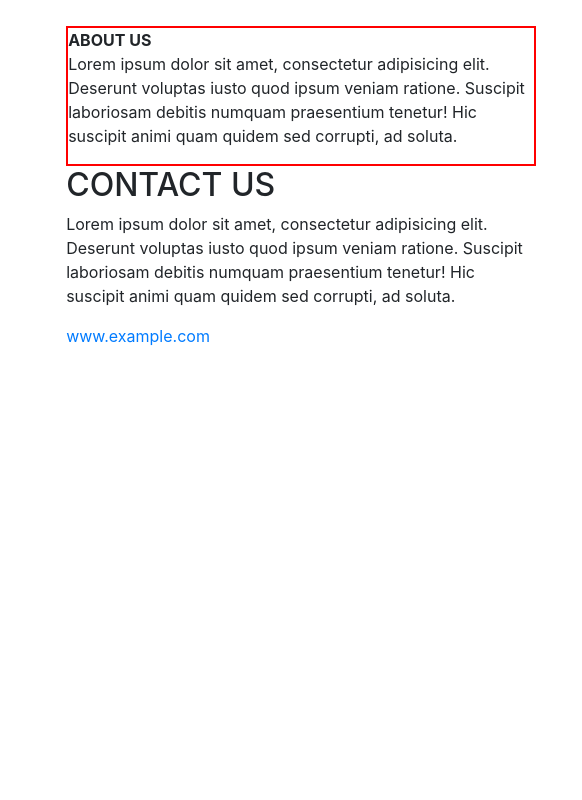
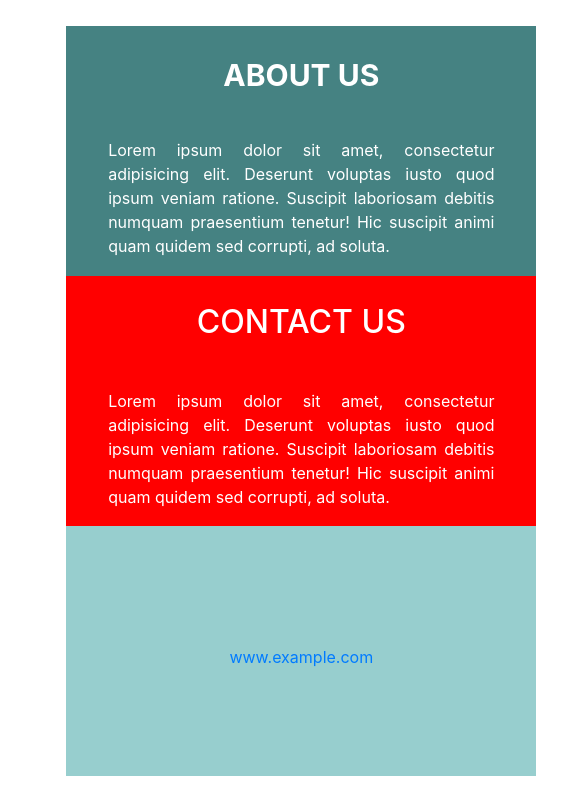
Before and after one commit to Manish-jadav/Layout-2-Company, a plain HTML site: page Layout-2.html in a window 1280 px wide. Shown: the full height of the page, 698-1280 px from the left. Drawn offline with nearby package versions, Linux system fonts and the light colour scheme.

Commit message:
Layout-2 (css file)

```diff
--- a/Layout_2.css
+++ b/Layout_2.css
@@ -20,5 +20,33 @@
     padding-top: 30px;
 }
 .about_us{
+    border: 2px solid rgb(69, 130, 130);
+    background-color: rgb(69, 130, 130);
+    color: white;
+    height: 250px;
+    text-align: center;
+}
+.contact_us{
     border: 2px solid red;
+    background-color: red;
+    height: 250px;
+    color: white;
 }
+.b_link{
+    border: 2px solid rgb(151, 206, 206);
+    background-color: rgb(151, 206, 206);
+    height: 250px;
+    text-align: center;
+    padding:25%;
+}
+.s_h2{
+    font-size: 30px;
+    padding-top: 25px;
+    text-align: center;
+
+}
+
+.text{
+    text-align:justify;
+    padding:40px;
+}
```
